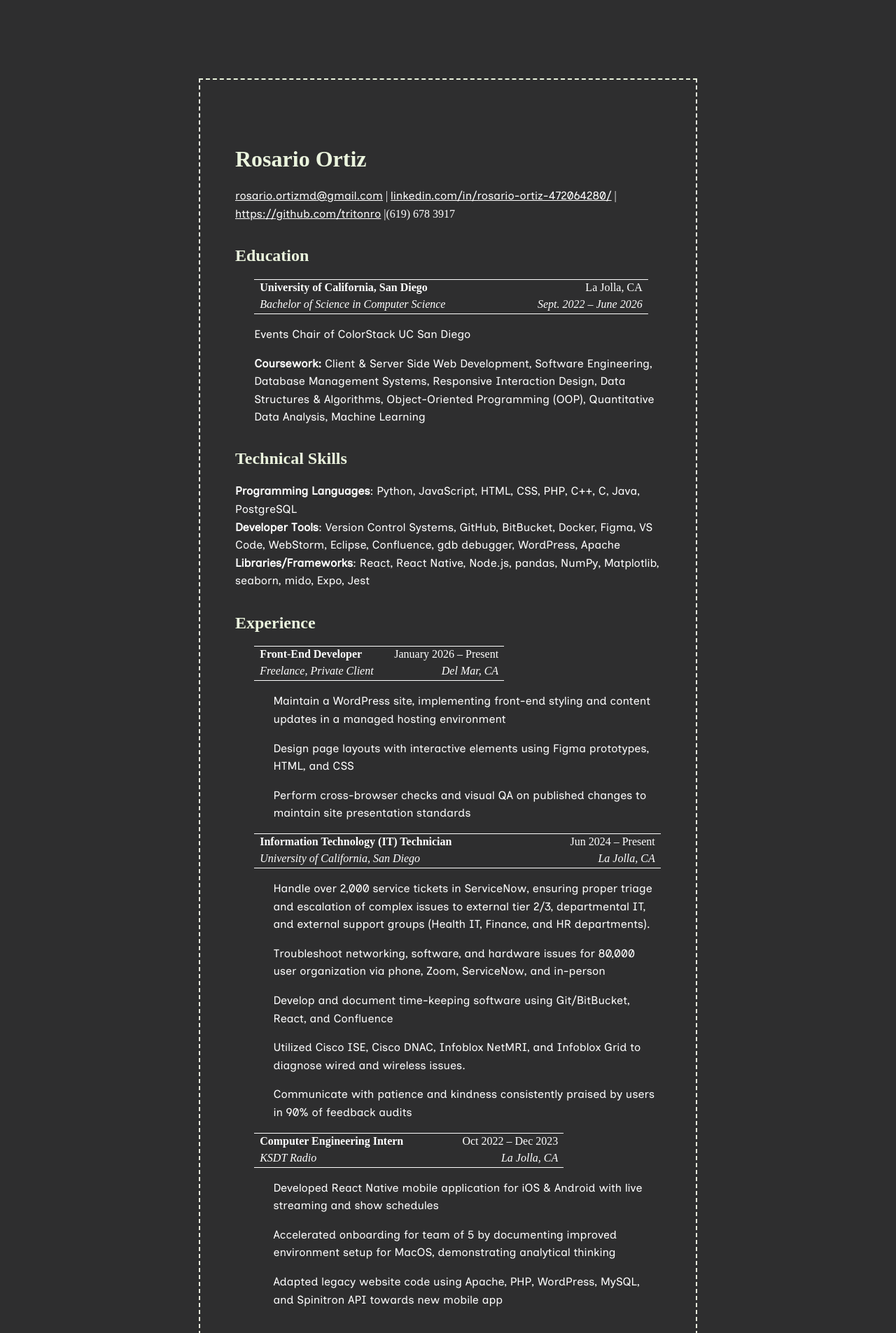
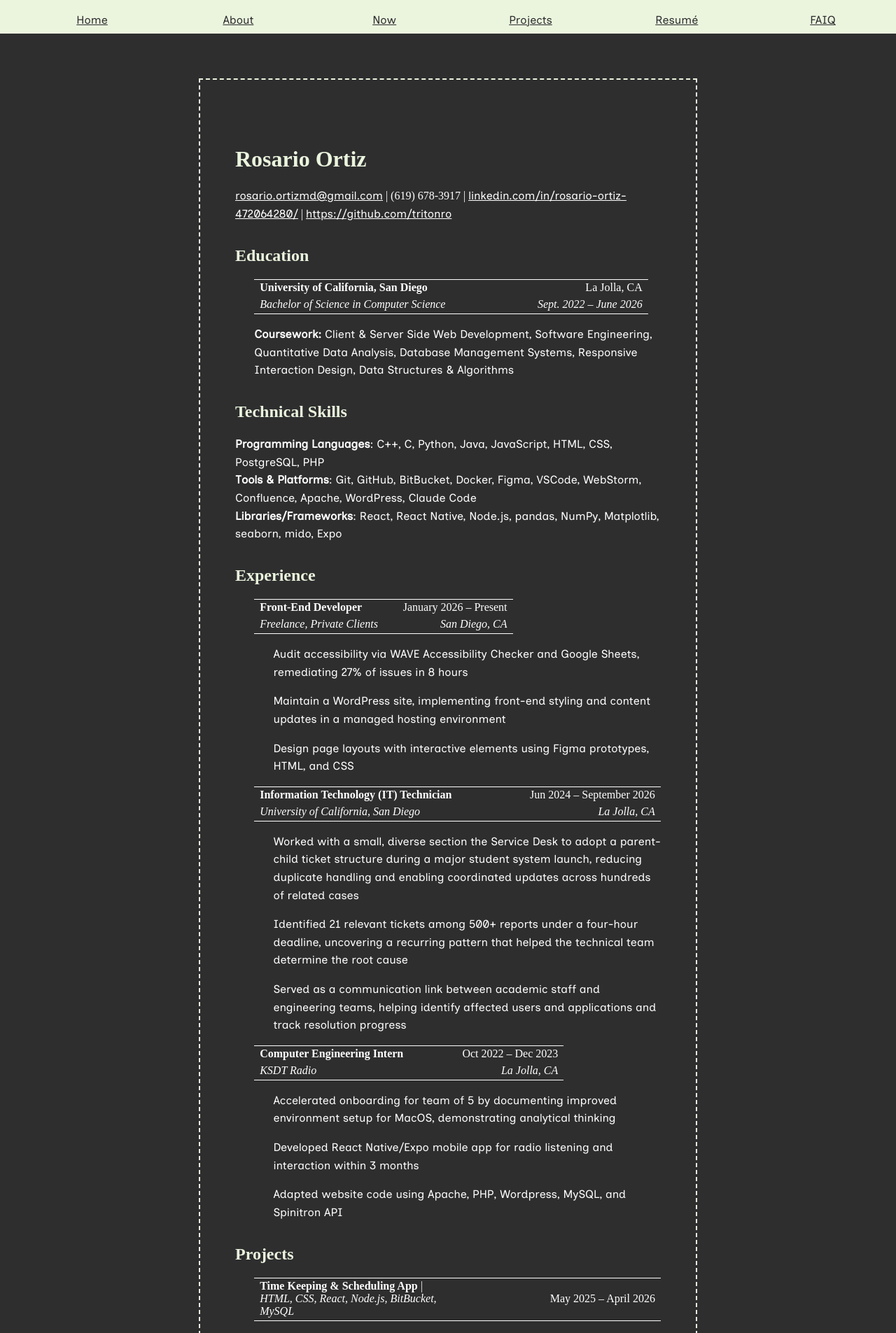
Before and after one commit to tritonro/personal-site, a PHP site: page /src/resume.php in a window 1280 px wide. Shown: the top 1905 px of the page at 70% size. Run offline with PHP 8.4, Linux system fonts and the light colour scheme.

Commit message:
[agent] Replace resume content with auto-built SWE resume; add nav to resume page
Content and section order come from resume-tools/build/real/swe/Rosario_Ortiz_swe.html (verified word-for-word against it). HTML structure, classes and ids are kept from the existing site resume page so main.css styling and print rules apply unchanged. Contact line order follows the build (email, phone, LinkedIn, GitHub). The previously hidden inline nav is replaced by an include of src/nav.php, which fixes the old markup where <header> sat outside <body>. The nav is hidden by the existing @media print rule. Other pages are untouched.

Co-Authored-By: Claude Sonnet 5.5 <noreply@anthropic.com>

```diff
--- a/public_html/src/resume.php
+++ b/public_html/src/resume.php
@@ -8,41 +8,17 @@
     <link href="../style/main.css" rel="stylesheet" type="text/css">
     <link href="../favicon.ico" type="image/x-icon" rel="icon" >
 </head>
-<header>
-    <nav style="visibility:hidden">
-        <ul>
-            <li>
-                <a href="index.html">Home</a>
-            </li>
-            <li>
-                <a href="about.html">About</a>
-            </li>
-            <li>
-                <a href="now.html">Now</a>
-            </li>
-            <li>
-                <a href="projects.html">Projects</a>
-            </li>
-            <li>
-                <a href="resume.html">Resum&#233; </a>
-            </li>
-            <li>
-                <a href="404.html">FAIQ</a>
-            </li>
-
-        </ul>
-    </nav>
-</header>
 <body>
+<?php $current_page = 'resume'; include __DIR__ . '/nav.php'; ?>
 <main>
     <div class="center">
         <h1><strong><span>Rosario Ortiz</span></strong></h1>
         <a href="mailto:rosario.ortizmd@gmail.com"><u>rosario.ortizmd@gmail.com</u></a>
+        <span class="math inline">|</span> <span class="math inline">(619) 678-3917</span>
         <span class="math inline">|</span> <a
             href="https://linkedin.com/in/rosario-ortiz-472064280/"><u>linkedin.com/in/rosario-ortiz-472064280/</u></a>
         <span class="math inline">|</span> <a
             href="https://github.com/tritonro"><u>https://github.com/tritonro</u></a>
-        <span class="math inline">|(619) 678 3917</span>
     </div>
     <h2 id="education">Education</h2>
     <ul>
@@ -60,16 +36,14 @@
             </tr>
             </tbody>
         </table></li>
-        <li><p>Events Chair of ColorStack UC San Diego</p></li>
-        <li><p><span><strong>Coursework:</strong> Client &amp; Server Side Web Development, Software Engineering, Database Management
-Systems, Responsive Interaction Design, Data Structures &amp; Algorithms, Object-Oriented Programming
-(OOP), Quantitative Data Analysis, Machine Learning</span></p></li>
+        <li><p><span><strong>Coursework:</strong> Client &amp; Server Side Web Development, Software Engineering, Quantitative Data Analysis, Database Management
+Systems, Responsive Interaction Design, Data Structures &amp; Algorithms</span></p></li>
     </ul>
     <h2 id="technical-skills">Technical Skills</h2>
     <div class="itemize">
-        <p><strong>Programming Languages</strong>: Python, JavaScript, HTML, CSS, PHP, C++, C, Java, PostgreSQL<br />
-<strong>Developer Tools</strong>: Version Control Systems, GitHub, BitBucket, Docker, Figma, VS Code, WebStorm, Eclipse, Confluence, gdb debugger, WordPress, Apache<br />
-<strong>Libraries/Frameworks</strong>: React, React Native, Node.js, pandas, NumPy, Matplotlib, seaborn, mido, Expo, Jest</p>
+        <p><strong>Programming Languages</strong>: C++, C, Python, Java, JavaScript, HTML, CSS, PostgreSQL, PHP<br />
+<strong>Tools &amp; Platforms</strong>: Git, GitHub, BitBucket, Docker, Figma, VSCode, WebStorm, Confluence, Apache, WordPress, Claude Code<br />
+<strong>Libraries/Frameworks</strong>: React, React Native, Node.js, pandas, NumPy, Matplotlib, seaborn, mido, Expo</p>
     </div>
     <h2 id="experience">Experience</h2>
     <ul>
@@ -80,21 +54,21 @@ Systems, Responsive Interaction Design, Data Structures &amp; Algorithms, Object
                 <td style="text-align: right;">January 2026 – Present</td>
             </tr>
             <tr>
-                <td style="text-align: left;"><em>Freelance, Private Client</em></td>
-                <td style="text-align: right;"><em>Del Mar, CA</em></td>
+                <td style="text-align: left;"><em>Freelance, Private Clients</em></td>
+                <td style="text-align: right;"><em>San Diego, CA</em></td>
             </tr>
             </tbody>
         </table>
             <ul>
+                <li><p>Audit accessibility via WAVE Accessibility Checker and Google Sheets, remediating 27% of issues in 8 hours</p></li>
                 <li><p>Maintain a WordPress site, implementing front-end styling and content updates in a managed hosting environment</p></li>
                 <li><p>Design page layouts with interactive elements using Figma prototypes, HTML, and CSS</p></li>
-                <li><p>Perform cross-browser checks and visual QA on published changes to maintain site presentation standards</p></li>
             </ul></li>
         <li><table>
             <tbody>
             <tr>
                 <td style="text-align: left;"><strong>Information Technology (IT) Technician</strong></td>
-                <td style="text-align: right;">Jun 2024 – Present</td>
+                <td style="text-align: right;">Jun 2024 – September 2026</td>
             </tr>
             <tr>
                 <td style="text-align: left;"><em>University of California, San Diego</em></td>
@@ -103,11 +77,9 @@ Systems, Responsive Interaction Design, Data Structures &amp; Algorithms, Object
             </tbody>
         </table>
             <ul>
-                <li><p>Handle over 2,000 service tickets in ServiceNow, ensuring proper triage and escalation of complex issues to external tier 2/3, departmental IT, and external support groups (Health IT, Finance, and HR departments).</p></li>
-                <li><p>Troubleshoot networking, software, and hardware issues for 80,000 user organization via phone, Zoom, ServiceNow, and in-person</p></li>
-                <li><p>Develop and document time-keeping software using Git/BitBucket, React, and Confluence</p></li>
-                <li><p>Utilized Cisco ISE, Cisco DNAC, Infoblox NetMRI, and Infoblox Grid to diagnose wired and wireless issues.</p></li>
-                <li><p>Communicate with patience and kindness consistently praised by users in 90% of feedback audits</p></li>
+                <li><p>Worked with a small, diverse section the Service Desk to adopt a parent-child ticket structure during a major student system launch, reducing duplicate handling and enabling coordinated updates across hundreds of related cases</p></li>
+                <li><p>Identified 21 relevant tickets among 500+ reports under a four-hour deadline, uncovering a recurring pattern that helped the technical team determine the root cause</p></li>
+                <li><p>Served as a communication link between academic staff and engineering teams, helping identify affected users and applications and track resolution progress</p></li>
             </ul></li>
         <li><table>
             <tbody>
@@ -122,9 +94,9 @@ Systems, Responsive Interaction Design, Data Structures &amp; Algorithms, Object
             </tbody>
         </table>
             <ul>
-                <li><p>Developed React Native mobile application for iOS &amp; Android with live streaming and show schedules</p></li>
                 <li><p>Accelerated onboarding for team of 5 by documenting improved environment setup for MacOS, demonstrating analytical thinking</p></li>
-                <li><p>Adapted legacy website code using Apache, PHP, WordPress, MySQL, and Spinitron API towards new mobile app</p></li>
+                <li><p>Developed React Native/Expo mobile app for radio listening and interaction within 3 months</p></li>
+                <li><p>Adapted website code using Apache, PHP, Wordpress, MySQL, and Spinitron API</p></li>
             </ul></li>
     </ul>
     <h2 id="projects">Projects</h2>
@@ -133,16 +105,17 @@ Systems, Responsive Interaction Design, Data Structures &amp; Algorithms, Object
             <tbody>
             <tr>
                 <td style="text-align: left;"><strong>Time Keeping &amp; Scheduling App</strong> <span
-                        class="math inline"></span> <em>HTML, CSS, React, Node.js, BitBucket,
+                        class="math inline">|</span> <em>HTML, CSS, React, Node.js, BitBucket,
                     MySQL</em></td>
-                <td style="text-align: right;">May 2025 – Present</td>
+                <td style="text-align: right;">May 2025 – April 2026</td>
             </tr>
             </tbody>
         </table>
             <ul>
-                <li><p>Built React components with semantic HTML5 validated through Lighthouse accessibility audits</p></li>
-                <li><p>Implemented CRUD operations for editable time sheets and shift notes with real-time validation</p></li>
-                <li><p>Integrated custom REST API with JavaScript Date API to validate and calculate time sheet data from SQL database</p></li>
+                <li><p>Improved Lighthouse accessibility scores by 5% per page through semantic HTML</p></li>
+                <li><p>Separated concerns using React components to implement time sheet UI</p></li>
+                <li><p>Developed key functionality for updating employee schedules, editable time sheets, and shift notes within state on frontend of web application</p></li>
+                <li><p>Integrated JavaScript's Date API and internal API to validate and calculate time sheet data from SQL database</p></li>
             </ul></li>
         <li><table>
             <tbody>
@@ -155,11 +128,10 @@ Systems, Responsive Interaction Design, Data Structures &amp; Algorithms, Object
             </tbody>
         </table>
             <ul>
-                <li><p>Lead development as #1 contributor on 11-person Agile team, writing 2,861 lines of code across 96 commits</p></li>
-                <li><p>Refactor &amp; debug to remove 1,971 lines from code base, reducing technical debt by 7%</p></li>
-                <li><p>Architected localStorage-based data management system using indexing patterns for efficient habit tracking</p></li>
-                <li><p>Increased engagement with Agile methodology by automating stand-up prompts using Slack and RemindBot</p></li>
-                <li><p>Established CI/CD pipeline using GitHub Actions for automated testing and deployment throughout software development lifecycle</p></li>
+                <li><p>#1 contributor within 11 developer team, adding 2,861 lines of CRUD operation code within 96 commits</p></li>
+                <li><p>Refactored &amp; debugged to remove 1,971 lines from code base</p></li>
+                <li><p>Designed &amp; documented a client-side data management approach to improve responsiveness and maintainability</p></li>
+                <li><p>Increased engagement with Agile methodology by automating stand-up prompts</p></li>
             </ul></li>
     </ul>
 </main>
```
